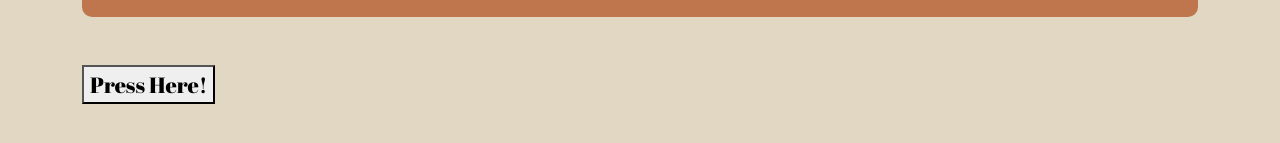
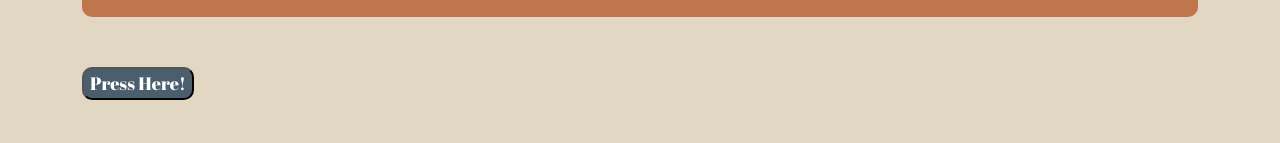
Before and after one commit to paigetiedeman/city-tour, a website built with webpack: page src/index.html in a window 1280 px wide. Shown: the part 645-788 px from the top of the page. Built offline with nearby package versions, Linux system fonts and the light colour scheme; a web font is replaced by a local one.

Commit message:
additional formatting

```diff
--- a/src/css/styles.css
+++ b/src/css/styles.css
@@ -169,3 +169,10 @@
   text-shadow: 2px 2px rgba(0, 0, 0, 0.568);
   border-bottom: 1.5px solid #4a5e6c;
 }
+
+.test-button {
+  border-radius: 10px;
+  font-size: 18px;
+  color: white;
+  background-color: #4a5e6c;
+}
--- a/src/js/movies.js
+++ b/src/js/movies.js
@@ -9,25 +9,23 @@
         "device-datetime": `${date}`,
         "territory": "US",
         "client": `${process.env.MOVIES_CLIENT}`,
-        "geolocation": '47.6;-122.3',
-      },
+        "geolocation": "47.6;-122.3"
+      }
     })
-      .then(function (response) {
+      .then(function(response) {
         if (!response.ok) {
           throw Error(response.statusText);
         }
         return response.json();
       })
-      .catch(function (error) {
+      .catch(function(error) {
         throw Error(error);
       });
   }
 
   static getTheaters(filmId) {
     const date = new Date().toISOString();
-    return fetch(
-      `https://api-gate2.movieglu.com/closestShowing/?film_id=${filmId}&n=3`,
-      {
+    return fetch(`https://api-gate2.movieglu.com/closestShowing/?film_id=${filmId}&n=3`, {
       headers: {
         "api-version": "v200",
         "Authorization": `${process.env.MOVIES_AUTHORIZATION}`,
@@ -35,17 +33,16 @@
         "device-datetime": `${date}`,
         "territory": "US",
         "client": `${process.env.MOVIES_CLIENT}`,
-          "geolocation": '47.6;-122.3',
-        },
+        "geolocation": "47.6;-122.3"
       }
-    )
-      .then(function (response) {
+    })
+      .then(function(response) {
         if (!response.ok) {
           throw Error(response.statusText);
         }
         return response.json();
       })
-      .catch(function (error) {
+      .catch(function(error) {
         throw Error(error);
       });
   }
```
Lines whose indentation alone changed are shown as unchanged.
